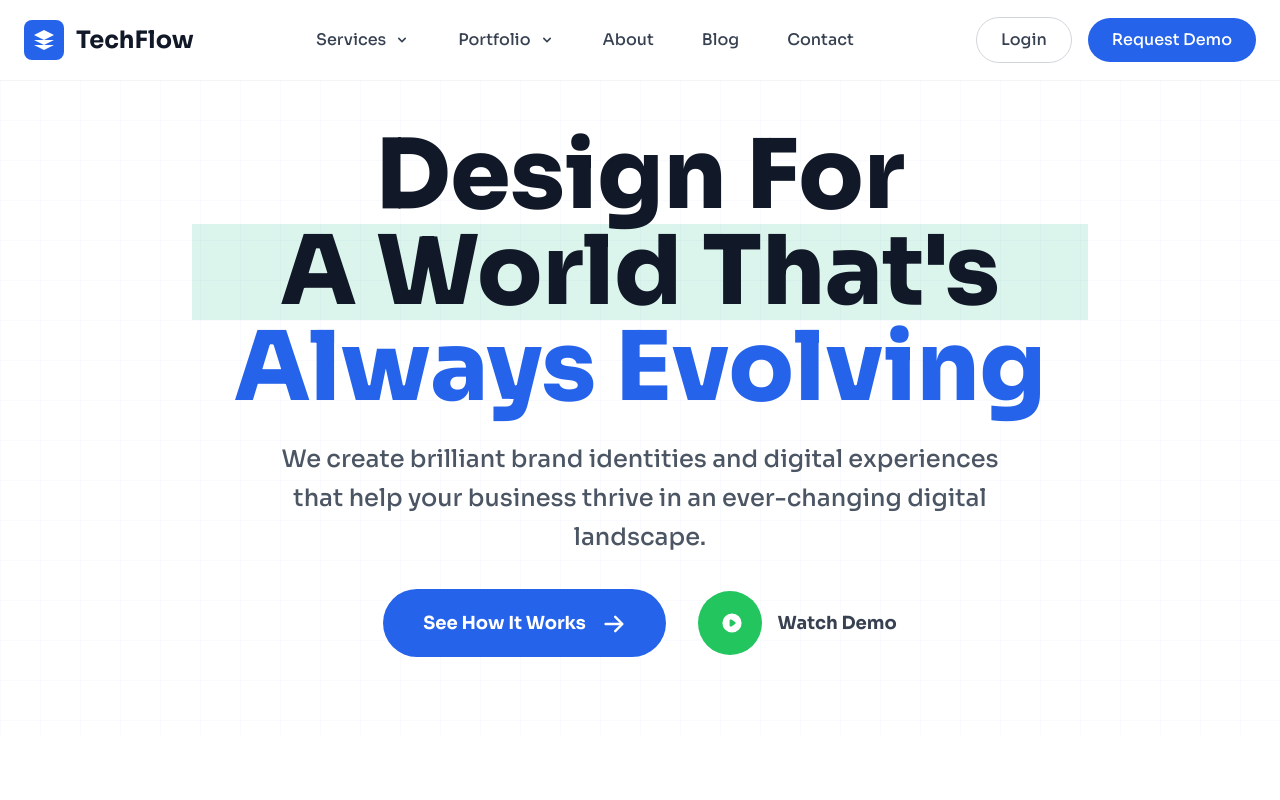
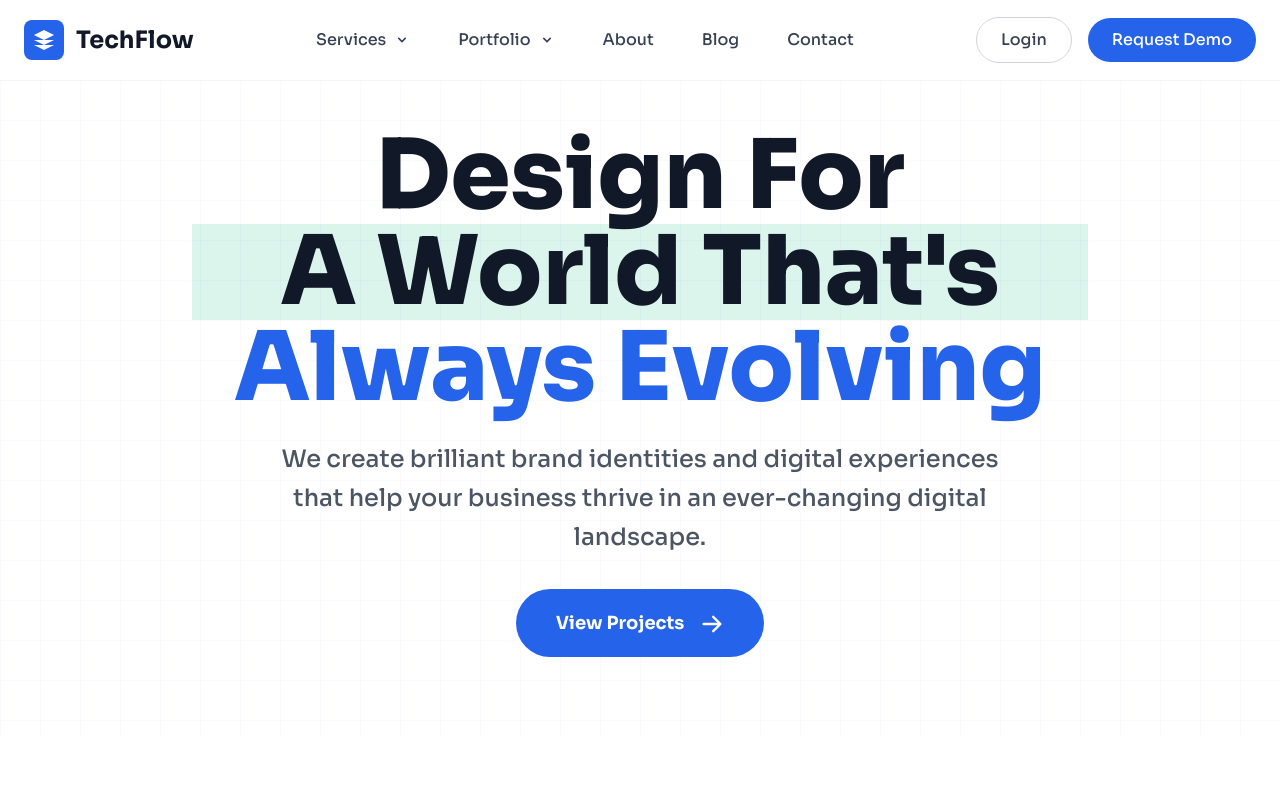
Before and after one commit to jharrvis/landingpage, a Vue app: page / in a window 1280 px wide. Shown: the top 800 px of the page. Built offline with nearby package versions, Linux system fonts and the light colour scheme.

Commit message:
edit hero section

```diff
--- a/src/components/HeroSection.vue
+++ b/src/components/HeroSection.vue
@@ -15,29 +15,17 @@
               We create brilliant brand identities and digital experiences that help your business thrive in an ever-changing digital landscape.
             </p>
           </div>
-          <div class="flex items-center justify-center space-x-8 fade-in">
+          <div class="flex items-center justify-center fade-in">
             <button
               @click="handleCTAClick"
               class="bg-blue-600 text-white px-10 py-5 rounded-full hover:bg-blue-700 transition-all duration-300 font-bold text-lg hover-lift"
               :class="{ 'animate-pulse': ctaClicked }"
             >
-              See How It Works
+              View Projects
               <svg class="w-6 h-6 ml-3 inline transition-transform" fill="currentColor" viewBox="0 0 20 20">
                 <path fill-rule="evenodd" d="M10.293 3.293a1 1 0 011.414 0l6 6a1 1 0 010 1.414l-6 6a1 1 0 01-1.414-1.414L14.586 11H3a1 1 0 110-2h11.586l-4.293-4.293a1 1 0 010-1.414z" clip-rule="evenodd"/>
               </svg>
             </button>
-            <div
-              @click="playDemo"
-              class="flex items-center space-x-4 cursor-pointer hover-lift"
-              :class="{ 'animate-spin': demoClicked }"
-            >
-              <div class="w-16 h-16 bg-green-500 rounded-full flex items-center justify-center">
-                <svg class="w-6 h-6 text-white ml-1" fill="currentColor" viewBox="0 0 20 20">
-                  <path fill-rule="evenodd" d="M10 18a8 8 0 100-16 8 8 0 000 16zM9.555 7.168A1 1 0 008 8v4a1 1 0 001.555.832l3-2a1 1 0 000-1.664l-3-2z" clip-rule="evenodd"/>
-                </svg>
-              </div>
-              <span class="text-gray-700 font-bold text-lg">Watch Demo</span>
-            </div>
           </div>
         </div>
       </div>
@@ -52,33 +40,19 @@
   name: 'HeroSection',
   setup() {
     const ctaClicked = ref(false)
-    const demoClicked = ref(false)
 
     const handleCTAClick = () => {
       ctaClicked.value = true
       setTimeout(() => {
         ctaClicked.value = false
       }, 1000)
-    }
-
-    const playDemo = () => {
-      demoClicked.value = true
-      setTimeout(() => {
-        demoClicked.value = false
-      }, 1000)
-
-      // Emit event to open video modal
-      const event = new CustomEvent('openVideoModal', {
-        detail: { videoId: 'dQw4w9WgXcQ' }
-      })
-      window.dispatchEvent(event)
+      // Handle navigation to projects page here
+      console.log('View Projects clicked')
     }
 
     return {
       ctaClicked,
-      demoClicked,
-      handleCTAClick,
-      playDemo
+      handleCTAClick
     }
   }
 }
```
